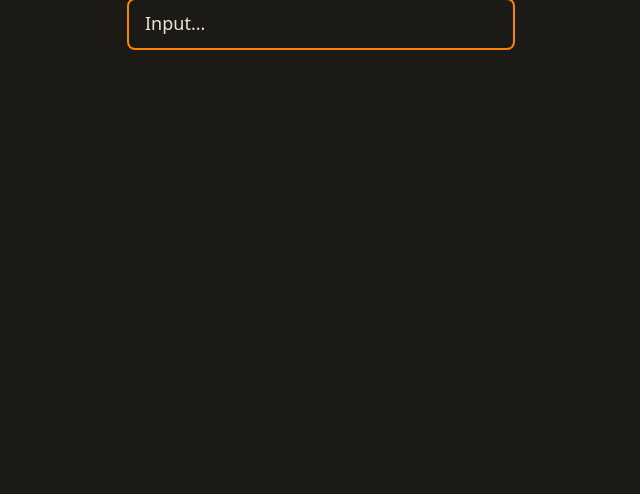
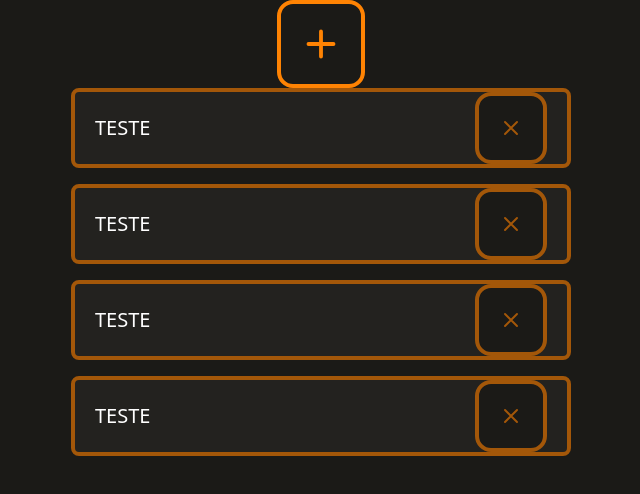
Before and after one commit to FabioVLucena/nextjs-to-do, a Next.js app: page / in a window 1280 px wide. Shown: the top 494 px of the page, without its empty margins (319-959 px from the left). Built offline with nearby package versions, Linux system fonts and the light colour scheme.

Commit message:
adiciona component taskcard

```diff
--- /dev/null
+++ b/src/components/TaskCard.tsx
@@ -0,0 +1,22 @@
+import Button from "./Button";
+
+interface Props {
+    descricao: string
+}
+
+const TaskCard = ({ descricao }: Props) => {
+    return (
+        <div className='flex justify-between items-center w-[500px] h-20 bg-black-100 border-4 border-orange-500 rounded-lg px-5 mb-4'>
+            <div className='text-xl text-white-100'>
+                {descricao}
+            </div>
+            <Button className='px-3 py-2 border-orange-500'>
+                <svg className="w-6 h-6 text-orange-500" fill="none" stroke="currentColor" stroke-width="2.0" viewBox="0 0 24 24" xmlns="http://www.w3.org/2000/svg" aria-hidden="true">
+                    <path stroke-linecap="round" stroke-linejoin="round" d="M6 18L18 6M6 6l12 12"></path>
+                </svg>
+            </Button>
+        </div>
+    );
+}
+
+export default TaskCard;
--- a/src/pages/index.tsx
+++ b/src/pages/index.tsx
@@ -1,6 +1,7 @@
 import Head from 'next/head'
 import Button from '../components/Button'
 import Input from '../components/Input'
+import TaskCard from '../components/TaskCard'
 
 export default function Home() {
   return (
@@ -8,14 +9,18 @@ export default function Home() {
       <Head>
         <title>Create Next App</title>
       </Head>
-      <main className='flex justify-center'>
-        {/* <Button>
+      <main className='flex flex-col justify-center items-center'>
+        <Button>
           <svg className="w-10 h-10 dark:text-orange-200" fill="none" stroke="currentColor" stroke-width="2.3" viewBox="0 0 24 24" xmlns="http://www.w3.org/2000/svg" aria-hidden="true">
             <path stroke-linecap="round" stroke-linejoin="round" d="M12 4.5v15m7.5-7.5h-15"></path>
           </svg>
-        </Button> */}
+        </Button>
 
-        <Input label='Input...' />
+        {/* <Input label='Input...' /> */}
+        <TaskCard descricao='TESTE' />
+        <TaskCard descricao='TESTE' />
+        <TaskCard descricao='TESTE' />
+        <TaskCard descricao='TESTE' />
 
       </main>
     </>
```
